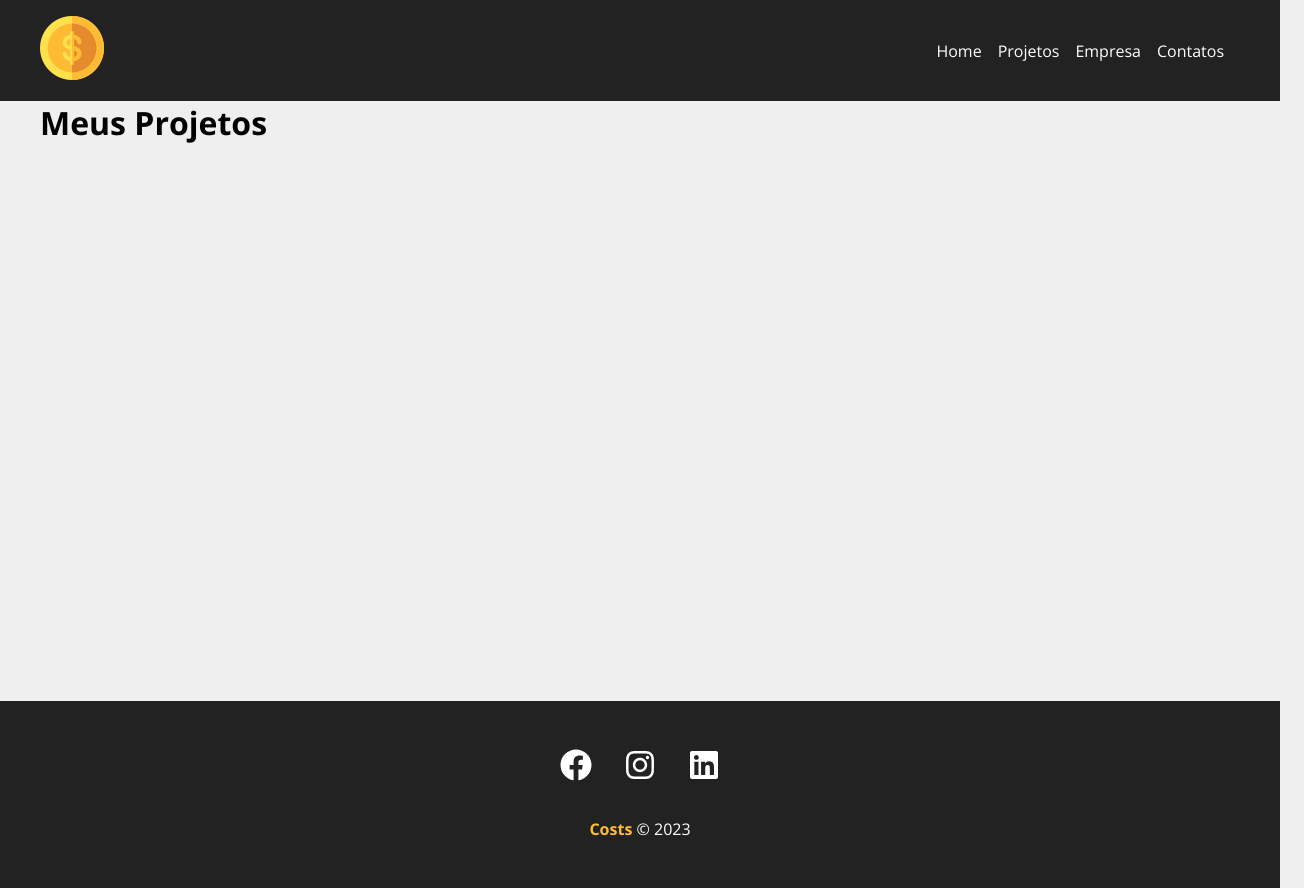
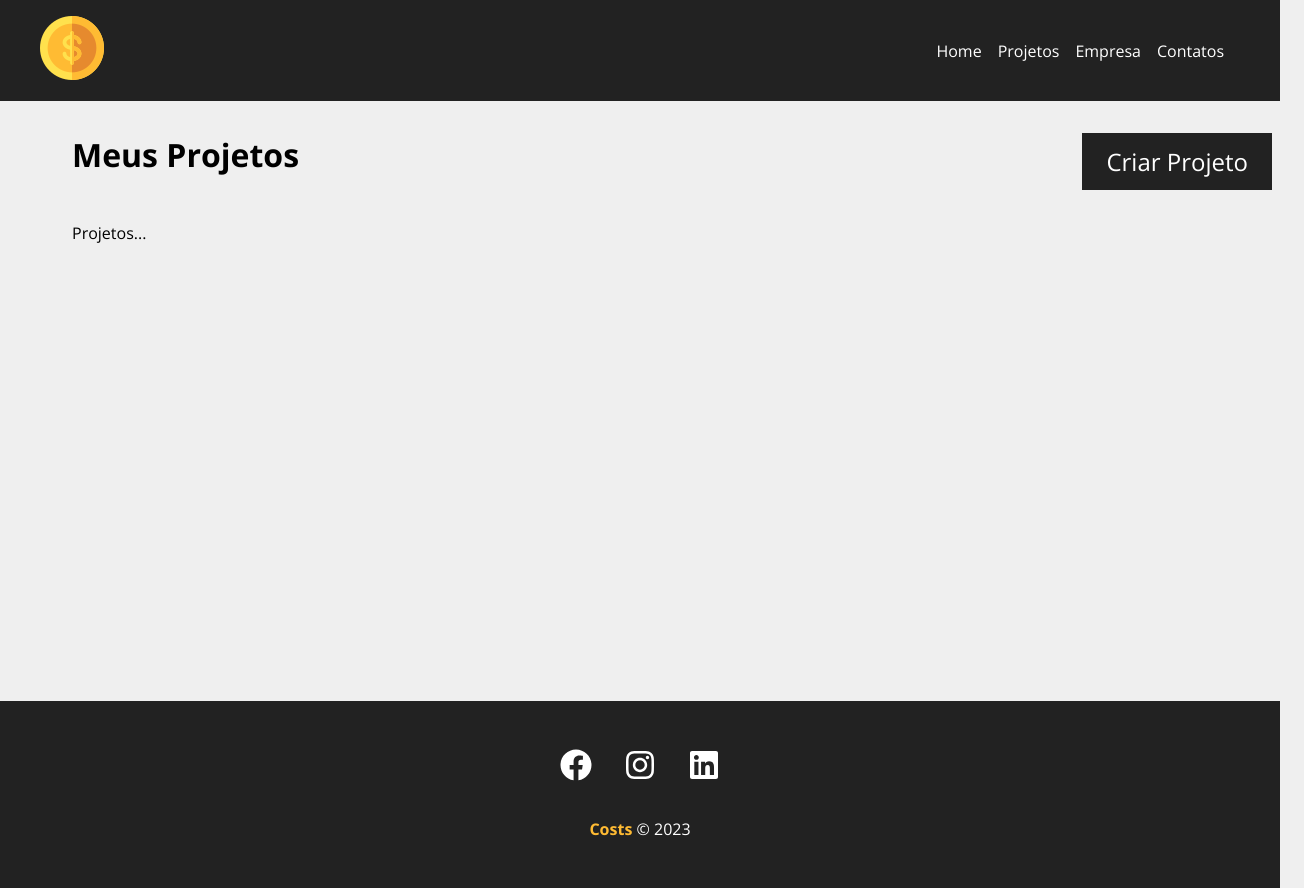
Before and after one commit to SilasPDJ/react-costs-project, a React (Create React App) app in the folder costs/: page /projects in a window 1280 px wide. Shown: the whole page, 1304 px wide, since content can reach past the window. Built offline with nearby package versions, Linux system fonts and the light colour scheme.

Commit message:
init Projects.js #26

```diff
--- a/costs/src/components/pages/Projects.js
+++ b/costs/src/components/pages/Projects.js
@@ -1,5 +1,9 @@
 import { useLocation } from "react-router-dom"
+import styles from './Projects.module.css'
+
 import Message from "../layout/Message"
+import Container from "../layout/Container"
+import LinkButton from "../layout/LinkButton"
 
 export default function Projects() {
   const location = useLocation()
@@ -9,10 +13,17 @@
     message = location.state.message
   }
   return (
-    <div>
-      <h1>Meus Projetos</h1>
+    <div className={styles.project_container}>
+      <div className={styles.title_container}>
+        <h1>Meus Projetos</h1>
+        <LinkButton to="/newproject" text="Criar Projeto" />
+      </div>
 
       {message && <Message msg={message} type='success' duration={3000} />}
+      <Container customClass="start">
+        <p>Projetos...</p>
+
+      </Container>
 
     </div>
   )
--- /dev/null
+++ b/costs/src/components/pages/Projects.module.css
@@ -0,0 +1,10 @@
+.project_container {
+    padding: 2em;
+
+}
+
+.title_container {
+    display: flex;
+    justify-content: space-between;
+    margin-bottom: 2em;
+}
```
